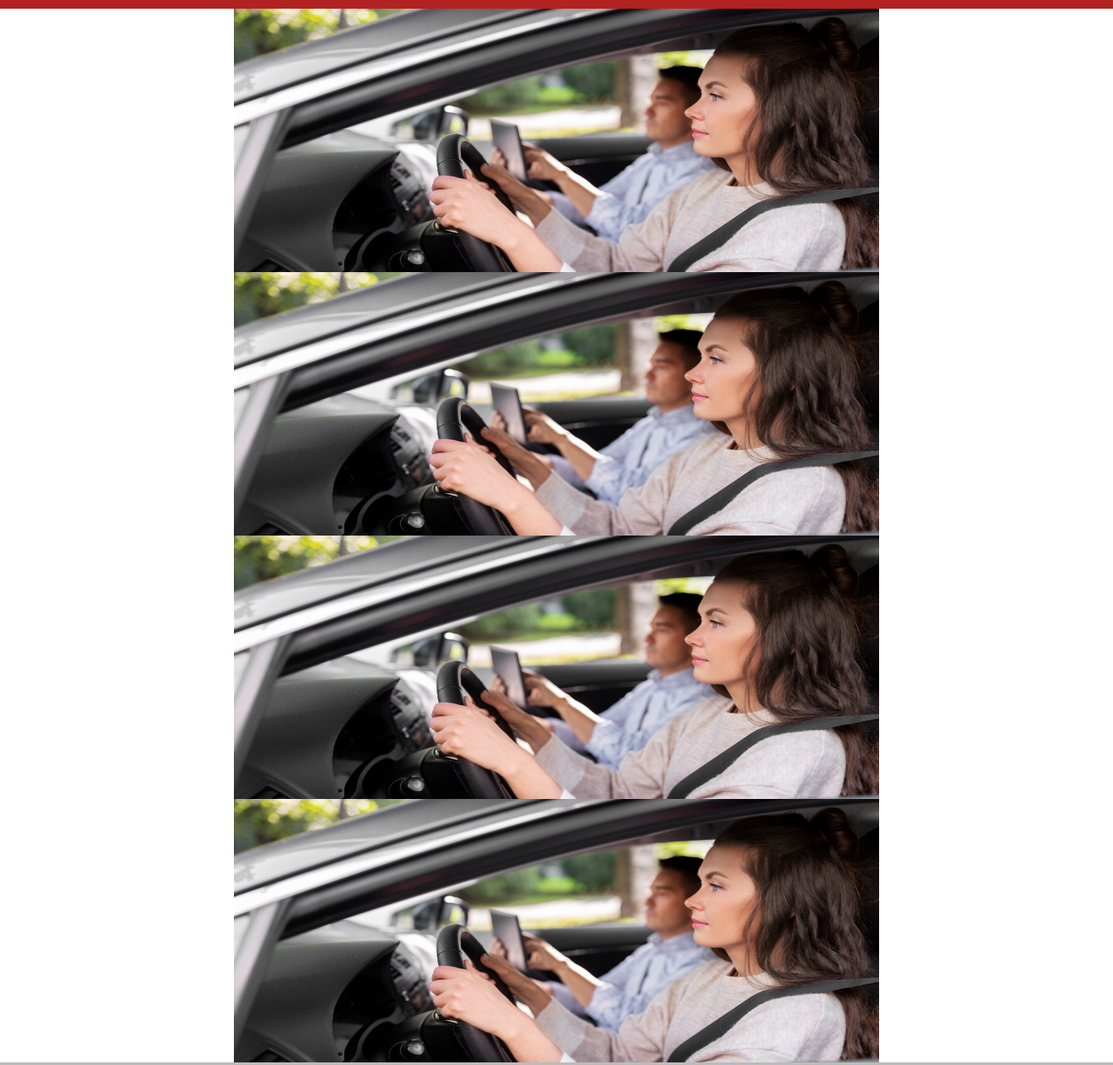
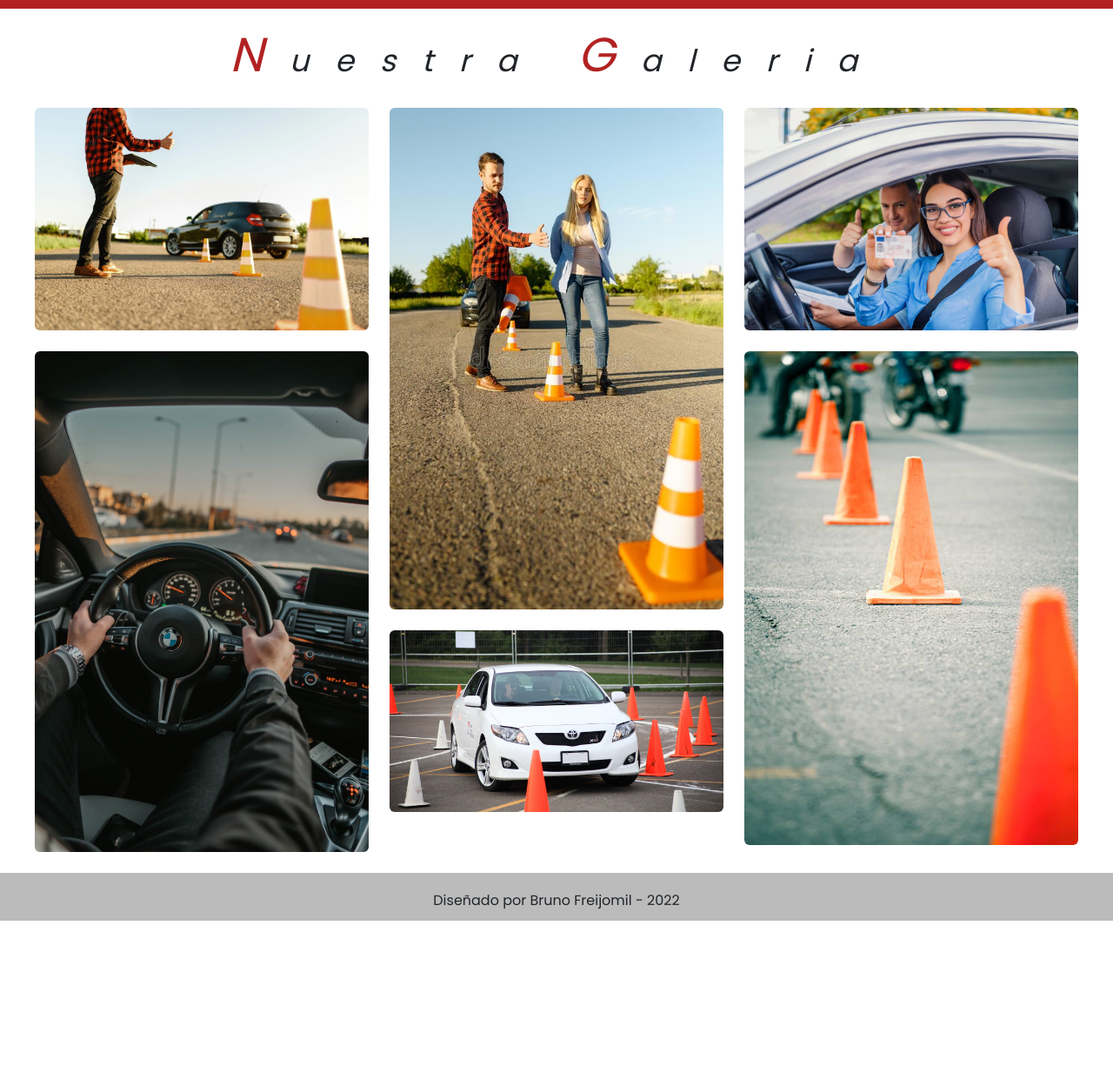
Before and after one commit to Fullimol/Modulo3-U1-tarea, a plain HTML site: page galeria.html in a window 1280 px wide. Shown: the part 140-1365 px from the top of the page at 87% size. After the commit the page ends 1199 px from the top, so only its background shows below. Drawn offline with nearby package versions, Linux system fonts and the light colour scheme.

Commit message:
"galeria" completada

```diff
--- a/css/style.css
+++ b/css/style.css
@@ -124,6 +124,7 @@ footer {
 
 footer p {
     padding-top: 20px;
+    margin-bottom: 0;
 }
 
 /*nosotros*/
@@ -207,3 +208,15 @@ footer p {
 .persona p {
     padding: 0 20px;
 }
+
+.galeria {
+    padding: 20px 40px 0px 40px;
+}
+
+.galeria h3 {
+    font-size: 35px;
+    font-style: italic;
+    letter-spacing: 30px;
+    text-align: center;
+    padding-bottom: 20px;
+}
--- a/galeria.html
+++ b/galeria.html
@@ -39,21 +39,25 @@
     </nav>
 
     <main>
+        <div class="galeria">
+            <h3> <span>N</span>uestra <span>G</span>aleria</h3>
+            <div class="row">
+                <div class="col-lg-4 col-md-12 mb-4 mb-lg-0">
+                    <img src="img/galeria/a.webp" class="w-100 shadow-1-strong rounded mb-4"/>
+                    <img src="img/galeria/e.jpg" class="w-100 shadow-1-strong rounded mb-4"/>
+                </div>
 
-        <div class="banner">
-            <img src="img/banner.jpeg" alt="">
+                <div class="col-lg-4 mb-4 mb-lg-0">
+                    <img src="img/galeria/b.jpg" class="w-100 shadow-1-strong rounded mb-4"/>
+                    <img src="img/galeria/c.jpg" class="w-100 shadow-1-strong rounded mb-4"/>
+                </div>
+
+                <div class="col-lg-4 mb-4 mb-lg-0">
+                    <img src="img/galeria/d.jpg" class="w-100 shadow-1-strong rounded mb-4"/>
+                    <img src="img/galeria/f.jpg" class="w-100 shadow-1-strong rounded mb-4"/>
+                </div>
+            </div>
         </div>
-        <div class="banner">
-            <img src="img/banner.jpeg" alt="">
-        </div>
-        <div class="banner">
-            <img src="img/banner.jpeg" alt="">
-        </div>
-        <div class="banner">
-            <img src="img/banner.jpeg" alt="">
-        </div>
-
-
 
     </main>
 
```
Also changed, not shown: index.html (+2 -1 lines), nosotros.html (+2 -1 lines), img/galeria/a.webp (added), img/galeria/b.jpg (added), img/galeria/c.jpg (added), img/galeria/d.jpg (added), img/galeria/e.jpg (added), img/galeria/f.jpg (added).
